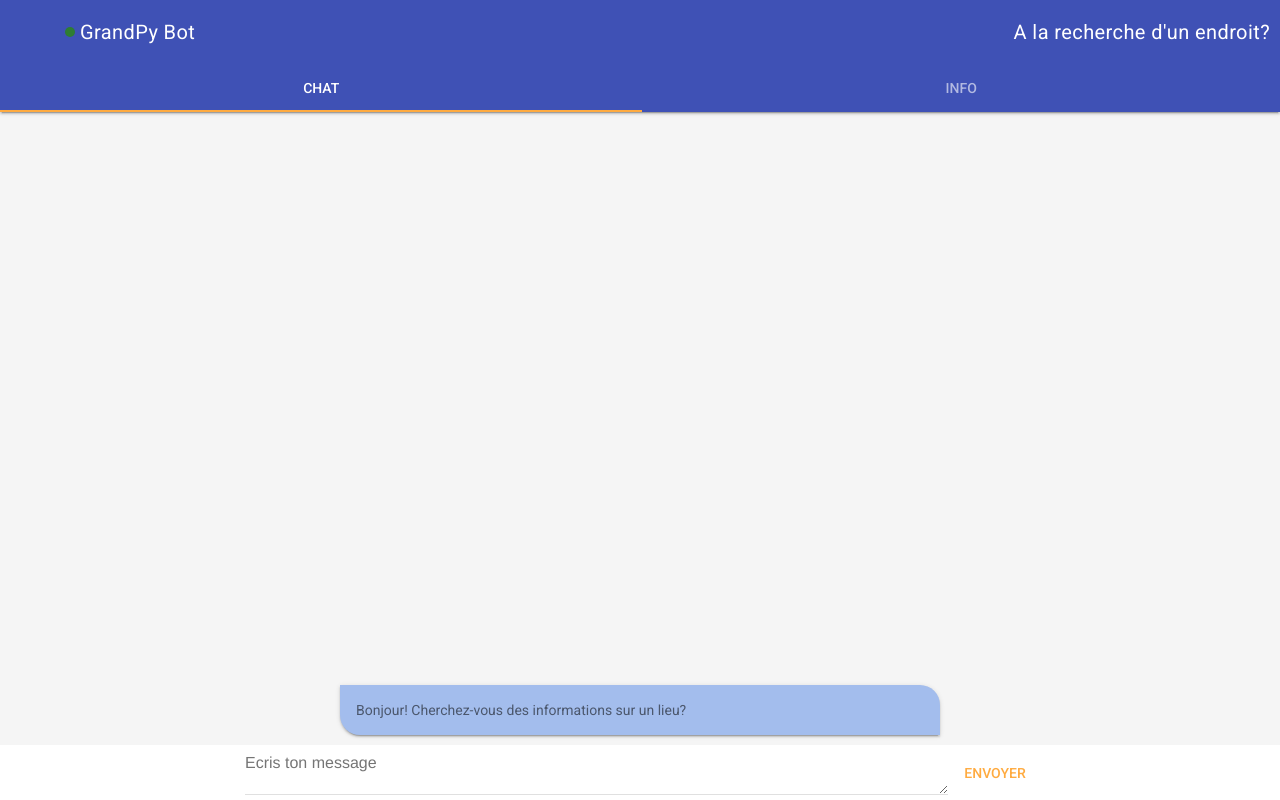
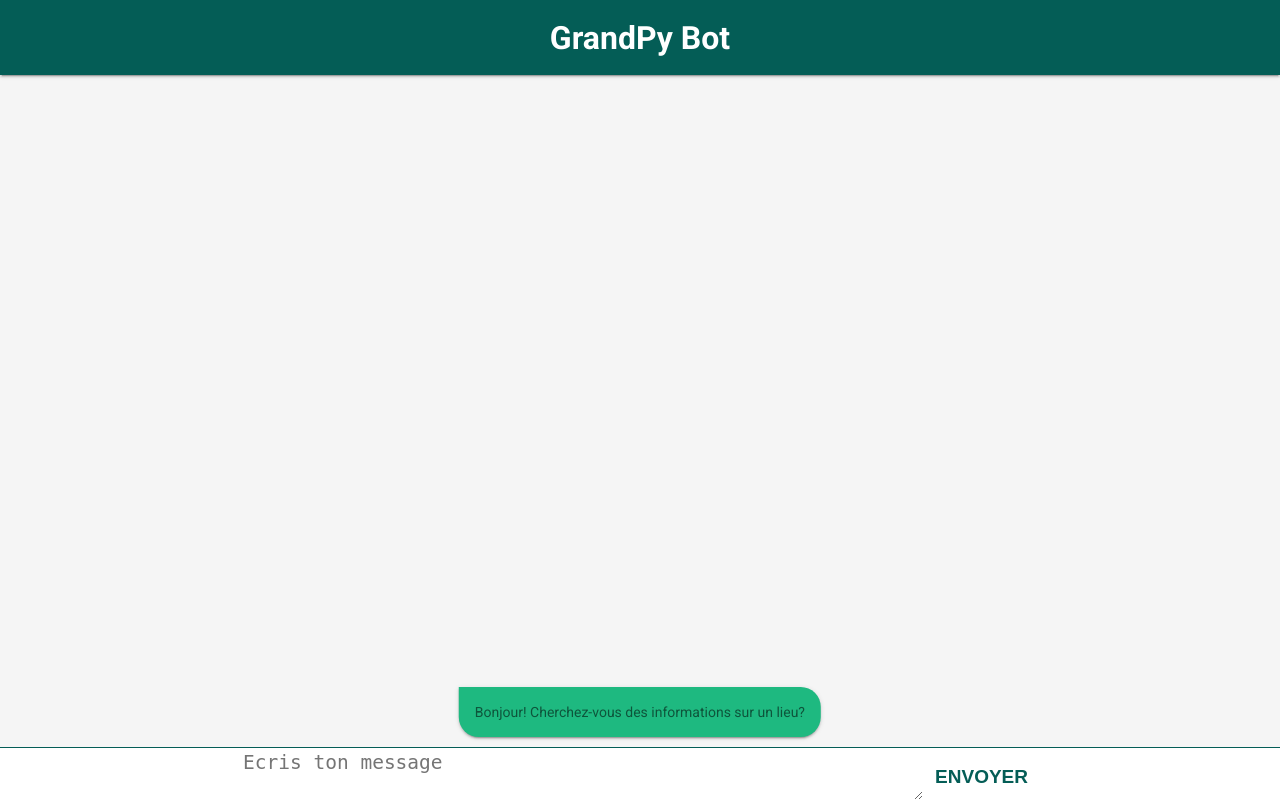
Before and after one commit to JN-Lab/OC-Pr7-GrandPyBot, a Flask app: template botapp/templates/index.html in a window 1280 px wide. Run offline with Flask 2, Linux system fonts and the light colour scheme; the template is opened without the code that fills it, so the values that code supplies are empty, except form fields; form fields are guessed from the names that the template uses; parts of the project's set-up code (start-up, migrations or seed data) failed here and were passed over; some libraries are stand-ins or nearby versions.

Commit message:
New front structure: scroll problem on Chrome and Safari solved. Next steps: develop cards for map and story, nav and info card

```diff
--- a/botapp/static/css/main.css
+++ b/botapp/static/css/main.css
@@ -1,59 +1,81 @@
 /**
- * Set up a decent box model on the root element
- */
-html {
+* VARIABLES
+*/
+/**
+* MIXINS
+*/
+* {
   box-sizing: border-box; }
 
-/**
-* Make all elements from the DOM inherit from the parent box-sizing
-* Since `*` has a specificity of 0, it does not override the `html` value
-* making all elements inheriting from the root box-sizing value
-* See: https://css-tricks.com/inheriting-box-sizing-probably-slightly-better-best-practice/
-*/
-*,
-*::before,
-*::after {
-  box-sizing: inherit; }
-
-/**
-* Basic style for the app
-*/
 html,
 body {
-  font-family: "Roboto", "Helvetica", sans-serif;
-  margin: 0;
-  padding: 0;
-  background-color: #F5F5F5; }
+  margin: 0px;
+  height: 100%;
+  font-family: "Roboto", "Helevetica", sans-serif;
+  font-size: 100%; }
 
-section {
-  width: 100%;
-  height: 100%; }
+h1 {
+  color: #FFFFFF; }
 
 .page-content {
+  box-sizing: border-box;
+  background-color: #F5F5F5;
   width: 100%;
   height: 100%;
   display: flex;
   flex-direction: column;
+  justify-content: flex-start;
+  align-items: center; }
+
+footer {
+  width: 100%;
+  border-top: 1px solid #045D56;
+  background-color: #FFFFFF;
+  display: flex;
+  flex-direction: column;
+  justify-content: center;
+  align-items: center; }
+
+form {
+  height: 100%;
+  width: 100%;
+  max-width: 800px;
+  display: flex;
+  flex-direction: row;
+  justify-content: center;
+  align-items: center; }
+
+form .message-writer {
+  flex: 1;
+  font-size: 1.5em;
+  border: none;
+  padding: 3px; }
+
+.btn-simple {
+  height: 100%;
+  background: none;
+  border: none; }
+
+.btn-simple__content {
+  background: none;
+  border: none;
+  font-size: 2em;
+  font-weight: bold;
+  font-variant: small-caps;
+  color: #045D56; }
+
+header {
+  height: 75px;
+  width: 100%;
+  background-color: #045D56;
+  display: flex;
+  flex-direction: row;
+  justify-content: center;
   align-items: center;
-  overflow: hidden; }
+  box-shadow: 0 2px 2px 0 rgba(0, 0, 0, 0.14), 0 3px 1px -2px rgba(0, 0, 0, 0.2), 0 1px 5px 0 rgba(0, 0, 0, 0.12); }
 
-/**
-* All custom CSS for header
-*/
-.mdl-layout-title::before {
-  content: "";
-  position: absolute;
-  top: 5px;
-  left: -15px;
-  height: 10px;
-  width: 10px;
-  border-radius: 5px;
-  background: #2E7D32; }
-@media (min-width: 800px) {
-  .mdl-layout-title::after {
-    content: "A la recherche d'un endroit?";
-    position: fixed;
-    right: 10px; } }
+header.header-title {
+  height: 100%; }
 
 /**
 Specific CSS for info card
@@ -69,7 +91,7 @@ Specific CSS for info card
 
 .info-card > .mdl-card__media {
   height: 200px;
-  background: url("../img/avatar-example.png") center no-repeat #F9AA33; }
+  background: url("../img/avatar-example.png") center no-repeat #FFCF44; }
 
 .info-card > .mdl-card__actions {
   display: flex;
@@ -79,83 +101,51 @@ Specific CSS for info card
 .info-card > .mdl-card__actions > a {
   height: 40px; }
 
-/* All elements concerning chat form*/
-.chat-content {
+main {
   width: 100%;
   flex: 1;
+  overflow: auto;
   display: flex;
   flex-direction: column;
-  align-items: center;
-  overflow: scroll;
-  transform: rotate(180deg);
-  direction: rtl; }
+  justify-content: flex-start;
+  align-items: center; }
 
-.bubble-historic {
-  flex: 1;
+section {
+  height: 100%;
   width: 100%;
   max-width: 800px;
+  flex: 1;
+  overflow: auto;
+  transform: rotate(180deg);
+  direction: rtl;
   display: flex;
   flex-direction: column;
-  justify-content: flex-end;
-  align-items: center;
+  justify-content: flex-start;
+  align-items: center; }
+
+.message-alignment {
   transform: rotate(180deg);
   direction: ltr; }
 
-/* All element concerning message form */
-.chat-form {
-  background-color: #FFFFFF;
+.card-bubble {
   width: 100%;
-  height: 55px; }
+  max-width: 600px;
+  background-color: white;
+  margin-top: 10px;
+  margin-bottom: 10px;
+  box-shadow: 0 2px 2px 0 rgba(0, 0, 0, 0.14), 0 3px 1px -2px rgba(0, 0, 0, 0.2), 0 1px 5px 0 rgba(0, 0, 0, 0.12); }
 
-form {
-  width: 100%;
-  display: flex;
-  flex-direction: column;
-  justify-content: center;
-  align-items: center; }
+.card-bubble.talk-left__simple {
+  border-radius: 0 20px 20px 20px;
+  background-color: #1EB980; }
 
-.message-writer {
-  width: 100%;
-  max-width: 800px;
-  margin-top: 5px;
-  padding-left: 5px;
-  padding-right: 5px;
-  display: flex;
-  flex-direction: row;
-  justify-content: flex-start;
-  align-items: center; }
+.card-bubble.talk-right__simple {
+  border-radius: 20px 0px 20px 20px; }
 
-/**
-* All custom CSS for bubbles
-*/
-.mdl-card {
-  width: 100%;
-  max-width: 800px;
-  margin-top: 10px;
-  margin-bottom: 10px; }
-  @media (min-width: 800px) {
-    .mdl-card {
-      box-shadow: 0 2px 2px 0 rgba(0, 0, 0, 0.14), 0 3px 1px -2px rgba(0, 0, 0, 0.2), 0 1px 5px 0 rgba(0, 0, 0, 0.12); } }
-
-.mdl-card__actions > a {
-  text-decoration: none; }
-
-.mdl-card.mdl-card__bubble {
-  min-height: 0px;
-  width: 90%;
-  max-width: 600px; }
-
-.mdl-card.talk-left {
-  border-radius: 0 20px 0 20px;
-  background-color: #A3BDED;
-  margin-left: 0px; }
-
-.mdl-card.talk-right {
-  border-radius: 20px 0px 20px 0px;
-  background-color: #FFFFFF;
-  margin-left: 0px; }
-
-.mdl-spinner.mdl-spinner__loader {
-  margin: 10px; }
+.card-bubble__text {
+  color: rgba(0, 0, 0, 0.54);
+  font-size: 14px;
+  line-height: 18px;
+  padding: 16px 16px; }
 
 /*# sourceMappingURL=main.css.map */
--- a/botapp/static/js/custom.js
+++ b/botapp/static/js/custom.js
@@ -6,16 +6,17 @@ function setSpeechBubble(profile, message) {
   var bubbleElt = document.createElement("div");
 
   if (profile === "user") {
-    bubbleElt.className = "mdl-card mdl-card__bubble mdl-shadow--2dp talk-right";
+    bubbleElt.className = "card-bubble talk-right__simple";
   } else if (profile === "app") {
-    bubbleElt.className = "mdl-card mdl-card__bubble mdl-shadow--2dp talk-left";
+    bubbleElt.className = "card-bubble talk-left__simple";
   }
 
   var contentBubbleElt = document.createElement("div");
-  contentBubbleElt.className = "mdl-card__supporting-text";
+  contentBubbleElt.className = "card-bubble__text";
   contentBubbleElt.textContent = message;
+
   bubbleElt.appendChild(contentBubbleElt);
-  document.getElementById("bubble-container").appendChild(bubbleElt);
+  document.getElementById("message-container").appendChild(bubbleElt);
 }
 
 function setMapBubble(latitude, longitude, address) {
--- a/botapp/static/sass/base/_base.scss
+++ b/botapp/static/sass/base/_base.scss
@@ -2,46 +2,28 @@
 // This file contains very basic styles.
 // -----------------------------------------------------------------------------
 
-/**
- * Set up a decent box model on the root element
- */
- html {
-     box-sizing: border-box;
- }
+// Global CSS Set-up
+* {
+    box-sizing: border-box;
+  }
 
- /**
- * Make all elements from the DOM inherit from the parent box-sizing
- * Since `*` has a specificity of 0, it does not override the `html` value
- * making all elements inheriting from the root box-sizing value
- * See: https://css-tricks.com/inheriting-box-sizing-probably-slightly-better-best-practice/
- */
-*,
-*::before,
-*::after {
-  box-sizing: inherit;
-}
+  html,
+  body {
+    margin: 0px;
+    height: 100%;
+    font-family: $font-stack;
+    font-size: 100%;
+  }
 
-/**
-* Basic style for the app
-*/
-html,
-body {
-    font-family: $font-stack;
-    margin: 0;
-    padding: 0;
+  h1 {
+    color: $white;
+  }
+
+  .page-content {
+    box-sizing: border-box;
     background-color: $grey;
-}
-
-section {
     width: 100%;
     height: 100%;
-}
 
-.page-content {
-    width: 100%;
-    height: 100%;
-    display: flex;
-    flex-direction: column;
-    align-items: center;
-    overflow: hidden;
-}
+    @include flex-box(column, flex-start, center);
+  }
--- a/botapp/static/sass/layout/_bubble.scss
+++ b/botapp/static/sass/layout/_bubble.scss
@@ -1,44 +1,27 @@
-/**
-* All custom CSS for bubbles
-*/
+// Talk Bubble CSS set-up
 
-// Global
-.mdl-card {
+.card-bubble {
     width: 100%;
-    max-width: 800px;
+    max-width: 600px;
+    background-color: $talk-bubble;
     margin-top: 10px;
     margin-bottom: 10px;
 
-    @include respond-to('medium') {
-        @include shadow-2dp();
-    }
-}
+    @include shadow-2dp();
+  }
 
-// For bubbles with actions
-.mdl-card__actions > a {
-    text-decoration: none;
-}
+  .card-bubble.talk-left__simple {
+    border-radius: 0 20px 20px 20px;
+    background-color: $green-light;
+  }
 
-// For talk bubble
-.mdl-card.mdl-card__bubble {
-    min-height: 0px;
-    width: 90%;
-    max-width: 600px;
-}
+  .card-bubble.talk-right__simple {
+    border-radius: 20px 0px 20px 20px;
+  }
 
-.mdl-card.talk-left {
-    border-radius: 0 20px 0 20px;
-    background-color: $blue-light;
-    margin-left: 0px;
-}
-
-.mdl-card.talk-right {
-    border-radius: 20px 0px 20px 0px;
-    background-color: $white;
-    margin-left: 0px;
-}
-
-// for loader bubble
-.mdl-spinner.mdl-spinner__loader {
-    margin: 10px;
-}
+  .card-bubble__text {
+    color: $card-text-color;
+    font-size: $card-text__font-size;
+    line-height: $card-text__line-height;
+    padding: $card-text__vertical-padding $card-text__horizontal-padding;
+  }
--- a/botapp/static/sass/layout/_chat.scss
+++ b/botapp/static/sass/layout/_chat.scss
@@ -1,52 +1,26 @@
-// All the custom css for chat container
-
-/* All elements concerning chat form*/
-
-.chat-content {
+// Chat Container CSS set-up
+main {
   width: 100%;
   flex: 1;
-  display: flex;
-  flex-direction: column;
-  align-items: center;
-  overflow: scroll;
+  overflow: auto;
+
+  @include flex-box(column, flex-start, center);
+}
+
+section {
+  height: 100%;
+  width: 100%;
+  max-width: $chatbox-max-width;
+  //background-color: white;
+  flex: 1;
+  overflow: auto;
   transform: rotate(180deg);
   direction: rtl;
+
+  @include flex-box(column, flex-start, center);
 }
 
-.bubble-historic {
-  flex: 1;
-  width: 100%;
-  max-width: 800px;
-  display: flex;
-  flex-direction: column;
-  justify-content: flex-end;
-  align-items: center;
+.message-alignment {
   transform: rotate(180deg);
   direction: ltr;
 }
-/* All element concerning message form */
-.chat-form {
-  background-color: $white;
-  width: 100%;
-  height: 55px;
-}
-
-form {
-  width: 100%;
-  display: flex;
-  flex-direction: column;
-  justify-content: center;
-  align-items: center;
-}
-
-.message-writer {
-  width: 100%;
-  max-width: 800px;
-  margin-top: 5px;
-  padding-left: 5px;
-  padding-right: 5px;
-  display: flex;
-  flex-direction: row;
-  justify-content: flex-start;
-  align-items: center;
-}
--- /dev/null
+++ b/botapp/static/sass/layout/_grid.scss
@@ -0,0 +1,38 @@
+// Footer CSS set-up
+footer {
+    width: 100%;
+    border-top: 1px solid $green-dark;
+    background-color: $white;
+
+    @include flex-box(column, center, center);
+  }
+
+  form {
+    height: 100%;
+    width: 100%;
+    max-width: $chatbox-max-width;
+
+    @include flex-box(row, center, center);
+  }
+
+  form .message-writer {
+    flex: 1;
+    font-size: 1.5em;
+    border: none;
+    padding: 3px;
+  }
+
+  .btn-simple {
+    height: 100%;
+    background: none;
+    border: none;
+  }
+
+  .btn-simple__content {
+    background: none;
+    border: none;
+    font-size: 2em;
+    font-weight: bold;
+    font-variant: small-caps;
+    color: $green-dark;
+  }
--- a/botapp/static/sass/layout/_header.scss
+++ b/botapp/static/sass/layout/_header.scss
@@ -1,22 +1,13 @@
-/**
-* All custom CSS for header
-*/
+// Header CSS set-up
+header {
+    height: 75px;
+    width: 100%;
+    background-color: $green-dark;
 
-.mdl-layout-title{
+    @include flex-box(row, center, center);
+    @include shadow-2dp();
+  }
 
-    &::before {
-        content:"";
-        position: absolute;
-        top: 5px;
-        left: -15px;
-        @include circle(10px, $online-green);
-    }
-
-    @include respond-to("medium") {
-        &::after {
-            content: "A la recherche d'un endroit?";
-            position: fixed;
-            right: 10px;
-        }
-    }
-}
+  header.header-title{
+    height: 100%
+  }
--- a/botapp/static/sass/modules/_mixins.scss
+++ b/botapp/static/sass/modules/_mixins.scss
@@ -1,7 +1,8 @@
-/// Responsive breakpoint manager
-/// @access public
-/// @param {String} &breakpoint - Breakpoint
-/// @requires &breakpoints
+/**
+* MIXINS
+*/
+
+// To manage responsive design
 @mixin respond-to($breakpoint) {
     $raw-query: map-get($breakpoints, $breakpoint);
 
@@ -21,6 +22,7 @@
     }
 }
 
+// To create a circle
 @mixin circle($diameter, $color) {
     height: $diameter;
     width: $diameter;
@@ -28,9 +30,17 @@
     background: $color;
 }
 
-// Get from material design lite scss
-@mixin shadow-2dp() {
-    box-shadow: 0 2px 2px 0 rgba(0, 0, 0, $shadow-key-penumbra-opacity),
-                0 3px 1px -2px rgba(0, 0, 0, $shadow-key-umbra-opacity),
-                0 1px 5px 0 rgba(0, 0, 0, $shadow-ambient-shadow-opacity);
-}
+// To create a flex box
+@mixin flex-box($direction, $main-alignment, $secondary-alignment) {
+    display: flex;
+    flex-direction: $direction;
+    justify-content: $main-alignment;
+    align-items: $secondary-alignment;
+  }
+
+// To create a litte shadow on elements
+  @mixin shadow-2dp() {
+      box-shadow: 0 2px 2px 0 rgba(0, 0, 0, $shadow-key-penumbra-opacity),
+                  0 3px 1px -2px rgba(0, 0, 0, $shadow-key-umbra-opacity),
+                  0 1px 5px 0 rgba(0, 0, 0, $shadow-ambient-shadow-opacity);
+  }
--- a/botapp/static/sass/modules/_variables.scss
+++ b/botapp/static/sass/modules/_variables.scss
@@ -1,12 +1,36 @@
-// Font
-$font-stack: 'Roboto','Helvetica' , sans-serif;
+/**
+* VARIABLES
+*/
 
-// All the colors from the website
+// Fonts
+$font-stack: 'Roboto', 'Helevetica', sans-serif;
+
+// Colors
+$orange: #FF6859;
+$yellow: #FFCF44;
+$green-light: #1EB980;
+$green-dark: #045D56;
+$blue-light: #A3BDED;
+$blue-dark: #01579B;
 $white: #FFFFFF;
-$blue-light: #A3BDED;
-$online-green: #2E7D32;
 $grey: #F5F5F5;
-$yellow: #F9AA33;
+$grey-dark: #757575;
+
+// For Shadows
+$shadow-key-umbra-opacity: 0.2 !default;
+$shadow-key-penumbra-opacity: 0.14 !default;
+$shadow-ambient-shadow-opacity: 0.12 !default;
+
+// Size
+$chatbox-max-width: 800px;
+
+// For talk bubbles
+$talk-bubble: rgba(255,255,255, 1);
+$card-text-color: rgba(black, 0.54);
+$card-text__font-size: 14px !default;
+$card-text__line-height: 18px !default;
+$card-text__horizontal-padding: 16px !default;
+$card-text__vertical-padding: 16px !default;
 
 // Breakpoints Screen
 $breakpoints: (
@@ -15,11 +39,3 @@ $breakpoints: (
     'large': (min-width: 1000px),
     'huge': (min-width: 1200px),
 );
-
-// For shadows -> get from material design lite scss
-$shadow-key-umbra-opacity: 0.2 !default;
-$shadow-key-penumbra-opacity: 0.14 !default;
-$shadow-ambient-shadow-opacity: 0.12 !default;
-
-
-$card-shadow: 0 14px 28px rgba(0,0,0,0.25), 0 10px 10px rgba(0,0,0,0.22);
--- a/botapp/templates/base.html
+++ b/botapp/templates/base.html
@@ -10,9 +10,7 @@
     <title>GrandPy Bot - Le Gand-père incollable sur les lieux</title>
 
     <!-- Materialize CSS -->
-    <link rel="stylesheet" href="http://fonts.googleapis.com/css?family=Roboto:300,400,500,700" type="text/css">
-    <link rel="stylesheet" href="https://fonts.googleapis.com/icon?family=Material+Icons">
-    <link rel="stylesheet" href="https://code.getmdl.io/1.3.0/material.indigo-orange.min.css" />
+    <link rel="stylesheet" href="https://fonts.googleapis.com/css?family=Roboto:300,400,500,700" type="text/css">
     <!-- Custom CSS -->
     <link rel="stylesheet" href="{{ url_for('static', filename='css/main.css') }}">
     <!-- FontAwesome -->
@@ -21,25 +19,17 @@
   </head>
   <body>
     <!-- Simple header with fixed tabs. -->
-    <div class="mdl-layout mdl-js-layout mdl-layout--fixed-header
-                mdl-layout--fixed-tabs">
-      <header class="mdl-layout__header">
-        <div class="mdl-layout__header-row">
-          <!-- Title -->
-          <span class="mdl-layout-title">GrandPy Bot</span>
-        </div>
-        <!-- Tabs -->
-        <div class="mdl-layout__tab-bar mdl-js-ripple-effect">
-          <a href="#fixed-tab-1" class="mdl-layout__tab is-active">CHAT</a>
-          <a href="#fixed-tab-2" class="mdl-layout__tab">INFO</a>
+    <div class="page-content">
+      <header>
+        <div class="header-title">
+          <h1>GrandPy Bot</h1>
         </div>
       </header>
       {% block content %}{% endblock %}
     </div>
 
     <!-- Optional JavaScript -->
-    <!-- Materialize Javascript -->
-    <script defer src="https://code.getmdl.io/1.3.0/material.min.js"></script>
+
     <!-- Custom Javascript -->
     <script src="{{ url_for('static', filename='js/custom.js') }}"></script>
     <!-- GoogleMap API -->
--- a/botapp/templates/index.html
+++ b/botapp/templates/index.html
@@ -1,25 +1,24 @@
 {% extends 'base.html' %}
 
 {% block content %}
-<main class="mdl-layout__content">
-  <section class="mdl-layout__tab-panel is-active" id="fixed-tab-1">
-    <div class="page-content">
-      <div class="chat-content">
-        <div id="bubble-container" class="bubble-historic">
-        </div>
 
-      </div>
-      <div class="chat-form">
-        <form id="form-container" action="" method="" class="message-input-element">
-          <div class="message-writer">
-            {{ form.hidden_tag() }}
-            {{ form.message(class="mdl-textfield__input", id="message-field", placeholder="Ecris ton message") }}
-            {{ form.submit(class="mdl-button mdl-js-button mdl-js-ripple-effect mdl-button--accent", id="submit-button", value="envoyer") }}
-          </div>
-        </form>
-      </div>
+<main>
+  <section>
+    <div id="message-container" class="message-alignment">
     </div>
   </section>
+</main>
+<footer>
+  <form method="" action="">
+      {{ form.hidden_tag() }}
+      {{ form.message(class="message-writer", placeholder="Ecris ton message") }}
+    <button class="btn-simple">
+      {{ form.submit(class="btn-simple__content", id="submit-button", value="envoyer") }}
+    </button>
+  </form>
+</footer>
+
+<!--
   <section class="mdl-layout__tab-panel" id="fixed-tab-2">
     <div class="page-content">
       <div class="info-container">
@@ -45,5 +44,5 @@
       </div>
     </div>
   </section>
-</main>
+-->
 {% endblock %}
```
Also changed, not shown: 1 other file.
